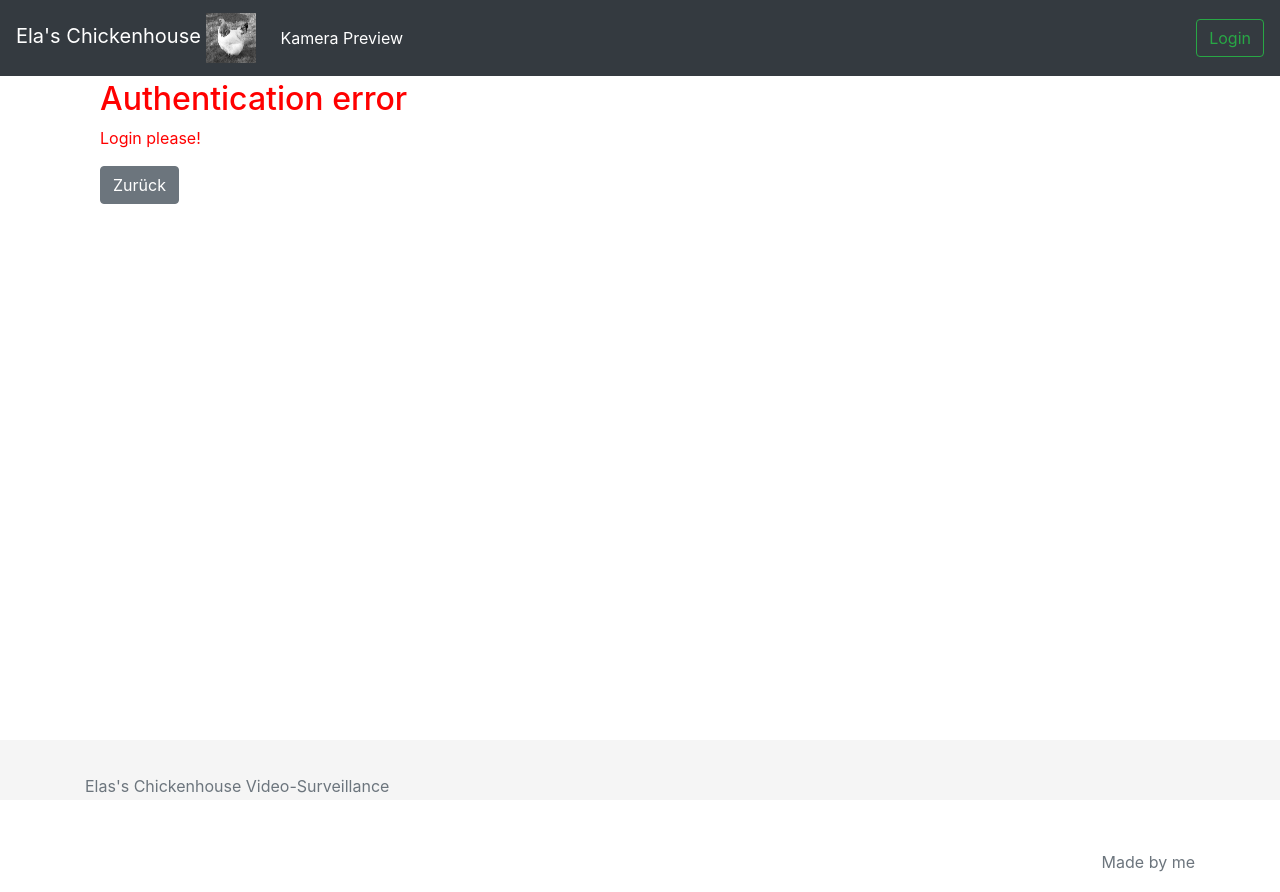
After one commit to pydvlpr/chickenhouse, a Django app: template videosite/videosite/templates/videosite/cam_stream.html in a window 1280 px wide. The commit adds this page. Run offline with Django 3.2, Linux system fonts and the light colour scheme; the template is opened without the code that fills it, so the values that code supplies are empty; some libraries are stand-ins or nearby versions.

Commit message:
stream view added and minor improvements

```diff
--- a/videosite/videosite/templates/videosite/base.html
+++ b/videosite/videosite/templates/videosite/base.html
@@ -61,7 +61,7 @@
                     <a class="nav-link" href="{% url 'cam_preview'%}">Kamera Preview</a>
                   </li>
                   <li class="nav-item active">
-                    <a class="nav-link" href="{% url 'cam_list'%}">Kamera Details</a>
+                    <a class="nav-link" href="{% url 'cam_list'%}">Kamera Liste</a>
                   </li>
                 </ul>
                 <a class="btn btn-outline-danger my-2 my-sm-0" href="{% url 'logout'%}">Logout</a>
--- /dev/null
+++ b/videosite/videosite/templates/videosite/cam_stream.html
@@ -0,0 +1,28 @@
+{% extends "videosite/base.html" %}
+{% load static %}
+
+{% block content %}
+    <div class="container">
+        {% if user.is_authenticated %}
+            {% if cam %}
+                <h1>Kamera {{cam.name}}</h1>
+                <iframe src={{cam.stream_url}} title={{cam.name}}Preview></iframe>
+            {% else %}
+                <div style="color:red" class='container'>
+                    <p>Error! No Camera</p>
+                </div>
+            {% endif %}
+        {% else %}
+            <div class="container">
+                <div style="color:red">
+                    <h2>Authentication error</h2>
+                    <p>Login please!</p>
+                </div>
+            </div>
+        {% endif %}
+        <div class="container">
+            <p>
+            <a href="{% url 'index' %}" class="btn btn-secondary">Zurück</a>
+            </p>
+        </div>
+{% endblock%}
--- a/videosite/videosite/templates/videosite/cam_validatation_error.html
+++ b/videosite/videosite/templates/videosite/cam_validatation_error.html
@@ -31,7 +31,7 @@
         {% endif %}
         <div class="container">
             <p>
-            <a href="{% url 'cam_list' %}" class="btn btn-secondary">Zurück</a>
+            <a href="{% url 'index' %}" class="btn btn-secondary">Zurück</a>
             </p>
         </div>
     </div>
--- a/videosite/videosite/urls.py
+++ b/videosite/videosite/urls.py
@@ -27,8 +27,7 @@ urlpatterns = [
     path('preview/',views.cam_preview, name='cam_preview'),
 
     # cam stream
-    path('stream/',views.CamStream, name='cam_stream'),
-
+    path('stream/<int:pk>/',views.CamStream, name='cam_stream'),
 
     # cam list
     path('cams/',views.cam_list, name='cam_list'),
```
Also changed, not shown: videosite/videosite/templates/videosite/cam_preview.html (+12 -1 lines), videosite/videosite/templates/videosite/camera-list.html (+8 -3 lines), videosite/videosite/views.py (+5 -3 lines).
